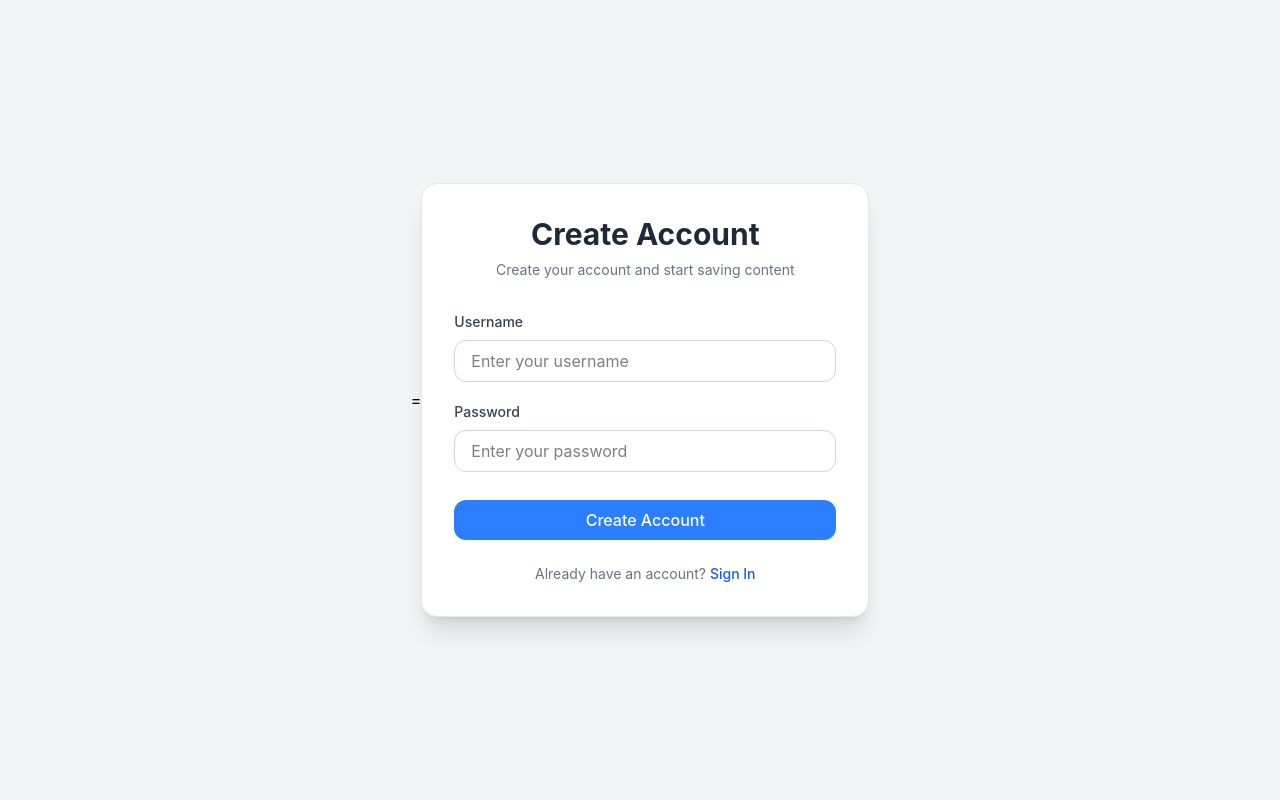
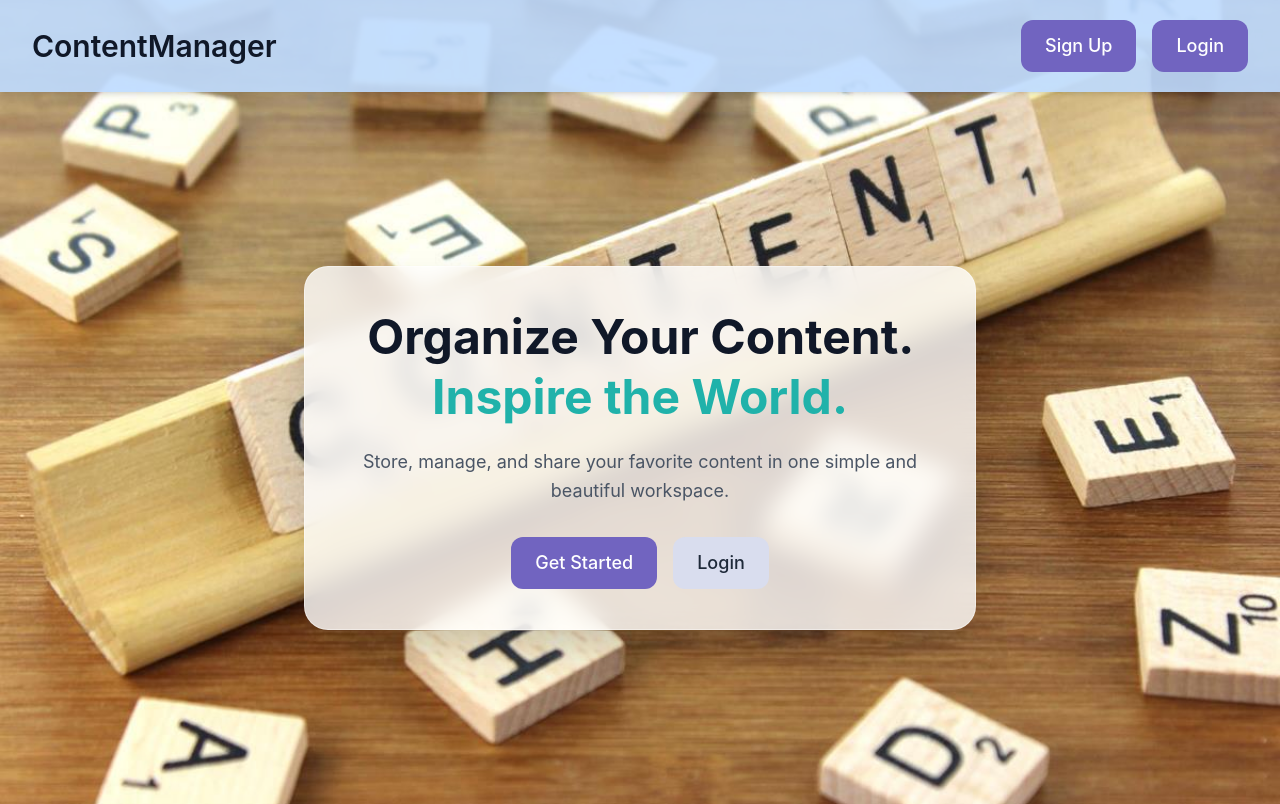
Before and after one commit to codeTukai/content-platform, a React (Vite) app: page / in a window 1280 px wide. Built offline with nearby package versions, Linux system fonts and the light colour scheme.

Commit message:
feat: add Home page and update routing; implement logout functionality in Sidebar

```diff
--- a/src/App.tsx
+++ b/src/App.tsx
@@ -3,13 +3,15 @@ import "./index.css";
 import { SignUp } from "./pages/SignUp";
 import { SignIn } from "./pages/SignIn";
 import { BrowserRouter, Route, Routes } from "react-router-dom";
+import { Home } from "./pages/Home";
 
 
 function App() {
   return (
     <BrowserRouter>
     <Routes>
-      <Route path="/" element={<SignUp />} />
+      <Route path="/" element={<Home />} />
+      <Route path="/signup" element={<SignUp />} />
       <Route path="/login" element={<SignIn />} />
       <Route path="/dashboard" element={<DashBoard/>} />
 
--- a/src/component/ui/SideBar.tsx
+++ b/src/component/ui/SideBar.tsx
@@ -2,8 +2,16 @@ import BlogIcon from "../../icons/BlogIcon";
 import { TwitterIcon } from "../../icons/TwitterIcon";
 import { YouTubeIcon } from "../../icons/YoutubeIcon";
 import SidebarItems from "./SidebarItems";
+import { Button } from "./Button";
+import { useNavigate } from "react-router-dom";
 
 export function SideBar() {
+const navigate = useNavigate()
+  function logOut(){
+    localStorage.removeItem("token")
+    navigate("/login")
+  }
+
   return (
     <aside className="fixed left-0 top-0 z-40 h-screen w-72 border-r border-gray-200 bg-white">
 
@@ -35,6 +43,9 @@ export function SideBar() {
           />
 
         </div>
+        <div className="pl-6 pr-4 p-8">
+          <Button onClick={logOut} text="Logout" variant="primary" size="md"/>
+        </div>
       </nav>
 
     </aside>
--- a/src/component/ui/SidebarItems.tsx
+++ b/src/component/ui/SidebarItems.tsx
@@ -28,12 +28,14 @@ export function SidebarItems({
         hover:text-gray-900
       "
     >
+
       <div className="flex h-8 w-8 items-center justify-center">
         {icon}
       </div>
 
 
       <span>{text}</span>
+
     </div>
   );
 }
--- /dev/null
+++ b/src/pages/Home.tsx
@@ -0,0 +1,66 @@
+import { useNavigate } from "react-router-dom";
+import { Button } from "../component/ui/Button";
+
+export function Home() {
+  const navigate = useNavigate();
+  function signUp() {
+    navigate("/signup");
+  }
+  function signIn() {
+    navigate("/login");
+  }
+  return (
+    <>
+      <div className="min-h-screen w-full bg-[url('/image.png')] bg-cover bg-center bg-no-repeat">
+        <nav className="flex items-center justify-between bg-blue-200/90 px-8 py-5 shadow-md">
+          <div>
+            <h1 className="text-3xl font-semibold text-gray-900">
+              ContentManager
+            </h1>
+          </div>
+
+          <div className="flex items-center gap-4">
+            <Button
+              onClick={signUp}
+              text="Sign Up"
+              variant="primary"
+              size="lg"
+            />
+
+            <Button onClick={signIn} text="Login" variant="primary" size="lg" />
+          </div>
+        </nav>
+
+        <div className="flex min-h-[calc(100vh-88px)] items-center justify-center px-4">
+          <div className="w-full max-w-2xl rounded-3xl border border-white/40 bg-white/80 p-10 text-center shadow-2xl backdrop-blur-md">
+            <h1 className="text-5xl font-bold leading-tight text-gray-900">
+              Organize Your Content.
+              <span className="text-[#20B2AA]"> Inspire the World.</span>
+            </h1>
+
+            <p className="mx-auto mt-5 max-w-xl text-lg leading-relaxed text-gray-600">
+              Store, manage, and share your favorite content in one simple and
+              beautiful workspace.
+            </p>
+
+            <div className="mt-8 flex justify-center gap-4">
+              <Button
+                onClick={signUp}
+                text="Get Started"
+                variant="primary"
+                size="lg"
+              />
+
+              <Button
+                onClick={signIn}
+                text="Login"
+                variant="secondary"
+                size="lg"
+              />
+            </div>
+          </div>
+        </div>
+      </div>
+    </>
+  );
+}
--- /dev/null
+++ b/src/pages/logOut.tsx
@@ -0,0 +1,15 @@
+
+import { useNavigate } from 'react-router-dom'
+import { Button } from '../component/ui/Button'
+
+export function logOut() {
+    const navigate= useNavigate();
+    localStorage.removeItem("token")
+    navigate("/login")
+
+  return (
+    <div>
+        <Button onClick={logOut} text="Logout" variant="primary" size="md"/>
+    </div>
+  )
+}
```
Also changed, not shown: public/image.png (added).
